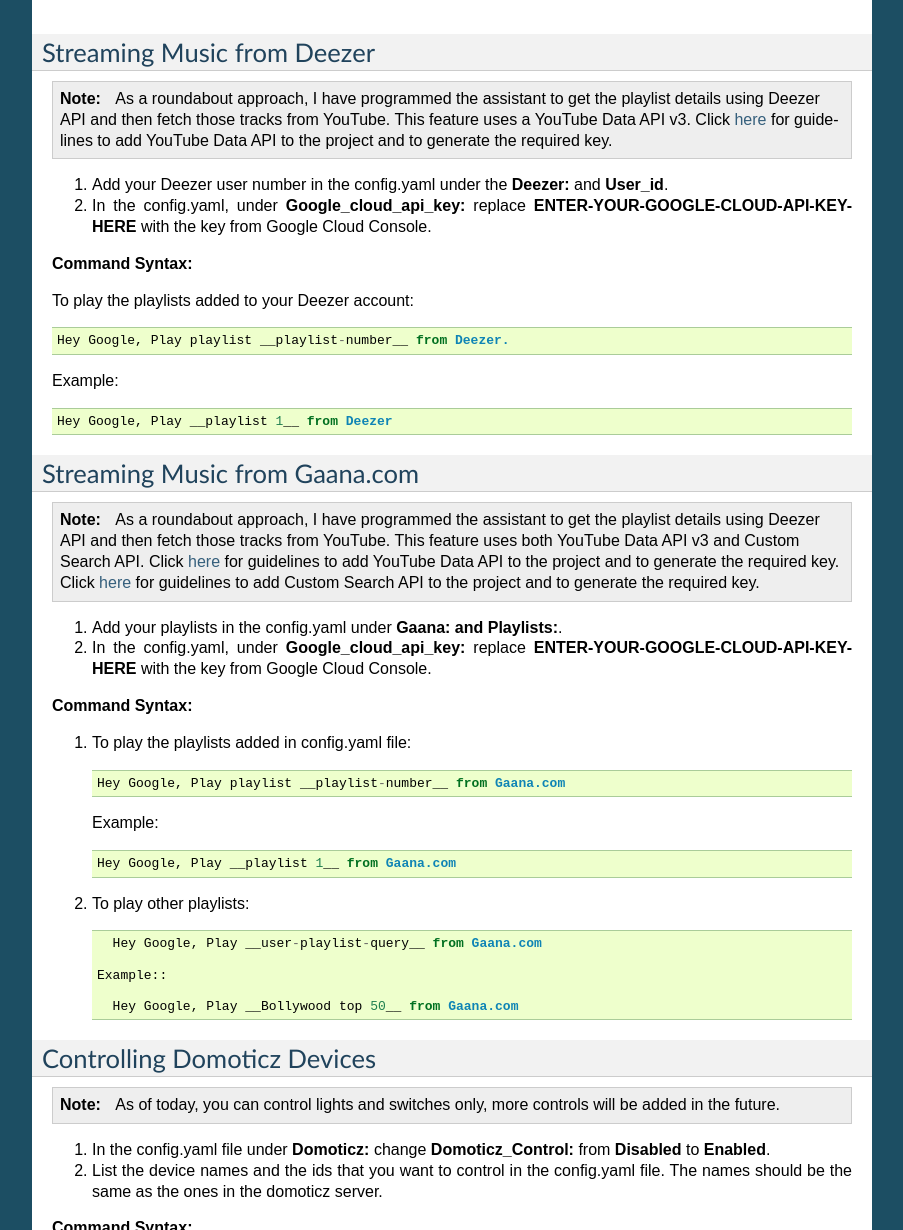
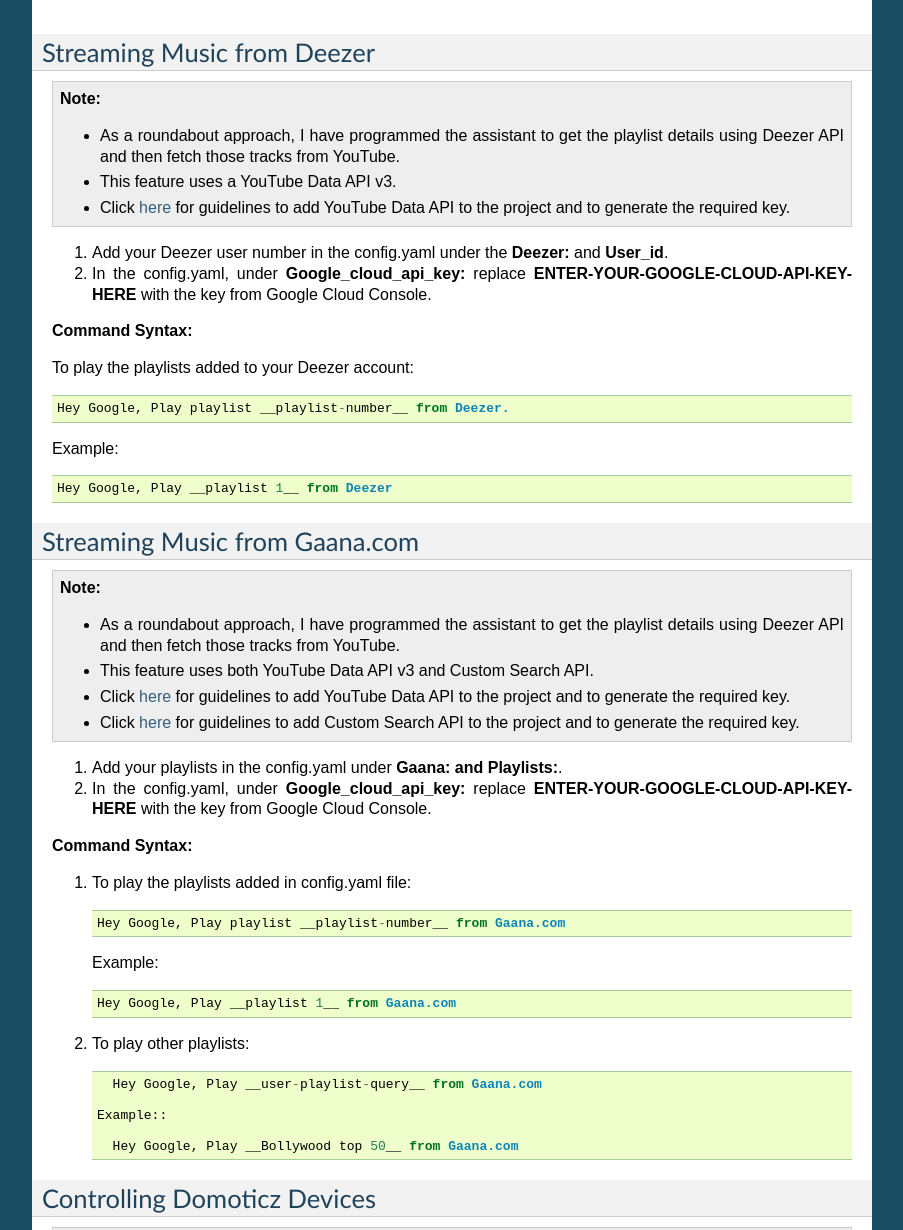
Before and after one commit to shivasiddharth/GassistPi-Documentation, a Sphinx documentation site: the page built from docs/customization.rst, in a window 1280 px wide and 1400 px high, scrolled down 5036 px, cut to the strip 170-1400 px from the top of the window. Shown: the whole strip, without its empty margins (198-1101 px from the left). Built offline with Sphinx 7.4.7, drawn with Linux system fonts in a browser that asks for light colours; some of the changed text lies outside the part shown.

```diff
--- a/docs/customization.rst
+++ b/docs/customization.rst
@@ -199,9 +199,10 @@ Sending Commands or Queries to Google Assistant Over MQTT
 Streaming Music from Deezer
 ---------------------------
 
-.. note:: As a roundabout approach, I have programmed the assistant to get the playlist details using Deezer API and then fetch those tracks from YouTube.
-  This feature uses a YouTube Data API v3.
-  Click `here <https://gassistpi-documentation.readthedocs.io/en/latest/customization.html#adding-youtube-data-api-and-generating-api-key>`_ for guidelines to add YouTube Data API to the project and to generate the required key.
+.. note::
+ - As a roundabout approach, I have programmed the assistant to get the playlist details using Deezer API and then fetch those tracks from YouTube.
+ - This feature uses a YouTube Data API v3.
+ - Click `here <https://gassistpi-documentation.readthedocs.io/en/latest/customization.html#adding-youtube-data-api-and-generating-api-key>`_ for guidelines to add YouTube Data API to the project and to generate the required key.
 
 1. Add your Deezer user number in the config.yaml under the **Deezer:** and **User_id**.
 
@@ -222,10 +223,11 @@ Example::
 Streaming Music from Gaana.com
 ------------------------------
 
-.. note:: As a roundabout approach, I have programmed the assistant to get the playlist details using Deezer API and then fetch those tracks from YouTube.
-  This feature uses both YouTube Data API v3 and Custom Search API.
-  Click `here <https://gassistpi-documentation.readthedocs.io/en/latest/customization.html#adding-youtube-data-api-and-generating-api-key>`_ for guidelines to add YouTube Data API to the project and to generate the required key.
-  Click `here <https://gassistpi-documentation.readthedocs.io/en/latest/customization.html#adding-custom-search-api-and-generating-api-key>`_ for guidelines to add Custom Search API to the project and to generate the required key.
+.. note::
+ - As a roundabout approach, I have programmed the assistant to get the playlist details using Deezer API and then fetch those tracks from YouTube.
+ - This feature uses both YouTube Data API v3 and Custom Search API.
+ - Click `here <https://gassistpi-documentation.readthedocs.io/en/latest/customization.html#adding-youtube-data-api-and-generating-api-key>`_ for guidelines to add YouTube Data API to the project and to generate the required key.
+ - Click `here <https://gassistpi-documentation.readthedocs.io/en/latest/customization.html#adding-custom-search-api-and-generating-api-key>`_ for guidelines to add Custom Search API to the project and to generate the required key.
 
 1. Add your playlists in the config.yaml under **Gaana: and Playlists:**.
 2. In the config.yaml, under **Google_cloud_api_key:** replace **ENTER-YOUR-GOOGLE-CLOUD-API-KEY-HERE** with the key from Google Cloud Console.
@@ -320,9 +322,10 @@ Custom Wakeword Activation
 Playing Spotify Playlist
 ----------------------------
 
-.. note:: Spotify API currently only supports playback in a web browser, but DRM content is being blocked in the Raspberry Pi. As a roundabout approach, I have programmed the assistant to get the playlist details using Spotipy API and then fetch those tracks from YouTube. This custom program has a better accuracy than spotify playlist playback using mpsyt.
-          This feature uses a YouTube Data API v3.
-          Click `here <https://gassistpi-documentation.readthedocs.io/en/latest/customization.html#adding-youtube-data-api-and-generating-api-key>`_ for guidelines to add YouTube Data API to the project and to generate the required key.
+.. note::
+ - Spotify API currently only supports playback in a web browser, but DRM content is being blocked in the Raspberry Pi. As a roundabout approach, I have programmed the assistant to get the playlist details using Spotipy API and then fetch those tracks from YouTube. This custom program has a better accuracy than spotify playlist playback using mpsyt.
+ - This feature uses a YouTube Data API v3.
+ - Click `here <https://gassistpi-documentation.readthedocs.io/en/latest/customization.html#adding-youtube-data-api-and-generating-api-key>`_ for guidelines to add YouTube Data API to the project and to generate the required key.
 
 1. Click `here <https://developer.spotify.com/dashboard/login>`_ and register for a spotify developer account, if you already don't have one.
 2. In the developer's dashboard, choose **CREATE A CLIENT ID**. In the pop-up window provide the requested details.
```
